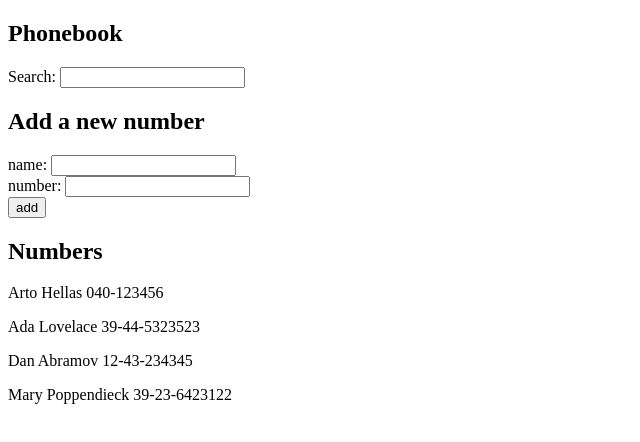
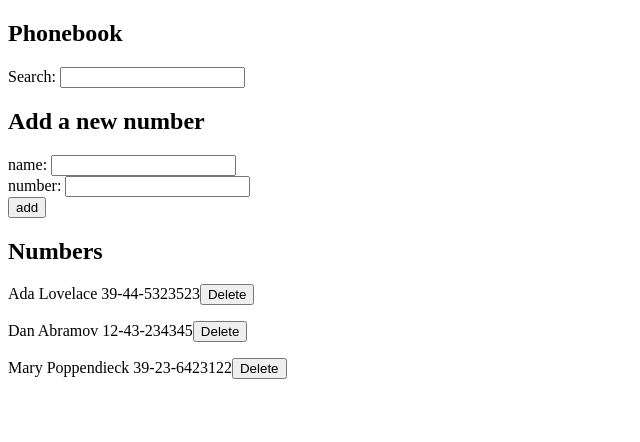
Before and after one commit to BryanMureithi/Fullstack-Web-Development, a React (Vite) app in the folder part2/phonebook/: page / in a window 1280 px wide. Shown: the top 442 px of the page, without its empty margins (0-640 px from the left). Built offline with nearby package versions, Linux system fonts and the light colour scheme; data requests are answered from the project's data file.

Commit message:
feat: exercises 2.12 - 2.15

```diff
--- a/part2/phonebook/db.json
+++ b/part2/phonebook/db.json
@@ -1,10 +1,5 @@
 {
   "persons": [
-    {
-      "name": "Arto Hellas",
-      "number": "040-123456",
-      "id": 1
-    },
     {
       "name": "Ada Lovelace",
       "number": "39-44-5323523",
--- a/part2/phonebook/src/App.jsx
+++ b/part2/phonebook/src/App.jsx
@@ -1,5 +1,5 @@
 import { useState, useEffect } from "react";
-import axios from "axios";
+import personServices from "./services/persons";
 import Filter from "./components/Filter";
 import PersonForm from "./components/PersonForm";
 import Persons from "./components/Persons";
@@ -11,26 +11,67 @@ const App = () => {
   const [searchTerm, setSearchTerm] = useState("");
 
   useEffect(() => {
-    axios.get("http://localhost:3001/persons").then((response) => {
+    personServices.getAll().then((response) => {
       setPersons(response.data);
     });
   });
 
   const addPerson = (event) => {
     event.preventDefault();
+    const existingPerson = persons.some((person) => person.name === newName);
 
-    if (persons.some((person) => person.name === newName)) {
-      alert(`${newName} is already added to phonebook`);
+    if (existingPerson) {
+      const replace = window.confirm(
+        `User is already added to phonebook,replace the old number with a new one?`
+      );
+      if (replace) {
+        const updatedPerson = { ...existingPerson, number: newNumber };
+
+        personServices
+          .update(existingPerson.id, updatedPerson)
+          .then((response) => {
+            setPersons(
+              persons.map((person) =>
+                person.id === existingPerson.id ? response.data : person
+              )
+            );
+            setNewName("");
+            setNewNumber("");
+          })
+          .catch((error) => {
+            console.error("Error updating user:", error);
+          });
+      }
+    } else {
+      const personObject = {
+        name: newName,
+        number: newNumber,
+        id: persons.length + 1,
+      };
+
+      personServices
+        .add(personObject)
+        .then(
+          (response) => setPersons(persons.concat(response.data)),
+          setNewName(""),
+          setNewNumber("")
+        );
     }
-    const personObject = {
-      name: newName,
-      number: newNumber,
-      id: persons.length + 1,
-    };
-    setPersons(persons.concat(personObject));
-    console.log(persons);
-    setNewName("");
-    setNewNumber("");
+  };
+
+  const removePerson = (id) => {
+    const shouldDelete = window.confirm("Delete this user?");
+    if (shouldDelete) {
+      personServices
+        .remove(id)
+        .then(() => {
+          //Update the state by filtering out the delted person
+          setPersons(persons.filter((person) => person.id !== id));
+        })
+        .catch((error) => {
+          console.error("Error deleting the user: ", error);
+        });
+    }
   };
 
   const handleNameChange = (event) => {
@@ -62,7 +103,7 @@ const App = () => {
         change2={handleNumberChange}
       />
       <h2>Numbers</h2>
-      <Persons people={filteredPersons} />
+      <Persons people={filteredPersons} handleClick={removePerson} />
     </div>
   );
 };
--- a/part2/phonebook/src/components/Persons.jsx
+++ b/part2/phonebook/src/components/Persons.jsx
@@ -1,9 +1,10 @@
-const Persons = ({ people }) => {
+const Persons = ({ people, handleClick }) => {
   return (
     <>
       {people.map((person) => (
         <p key={person.id}>
           {person.name} {person.number}
+          <button onClick={() => handleClick(person.id)}>Delete</button>
         </p>
       ))}
     </>
--- /dev/null
+++ b/part2/phonebook/src/services/persons.js
@@ -0,0 +1,25 @@
+import axios from "axios";
+const baseUrl = "http://localhost:3001/persons";
+
+const getAll = () => {
+  return axios.get(baseUrl);
+};
+
+const add = (personObject) => {
+  return axios.post(baseUrl, personObject);
+};
+
+const remove = (id) => {
+  return axios.delete(`${baseUrl}/${id}`); // DELETE http://localhost:3001/persons/:id
+};
+
+const update = (id, updatedPerson) => {
+  return axios.put(`${baseUrl}/${id}`, updatedPerson); // PUT http://localhost:3001/
+};
+
+export default {
+  getAll,
+  add,
+  remove,
+  update,
+};
```
